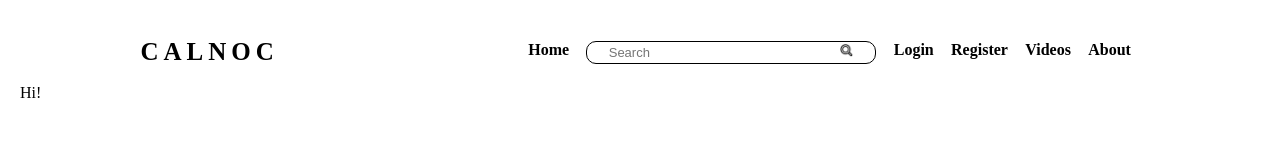
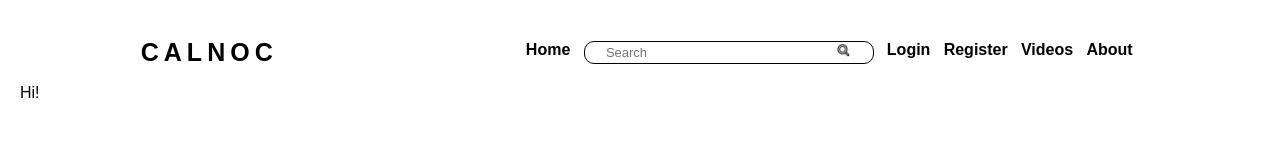
Before and after one commit to kamestart/animated-octo-succotash, a React (Create React App) app: page / in a window 1280 px wide. Shown: the top 160 px of the page. Built offline with nearby package versions, Linux system fonts and the light colour scheme.

Commit message:
Everythin Is Super Cool right now!

```diff
--- a/src/App.css
+++ b/src/App.css
@@ -5,7 +5,7 @@
 }
 
 body {
-  font-family: cursive;
+  font-family: arial, sans-serif;
   font-size: 16px;
   margin: 20px;
 }
```
